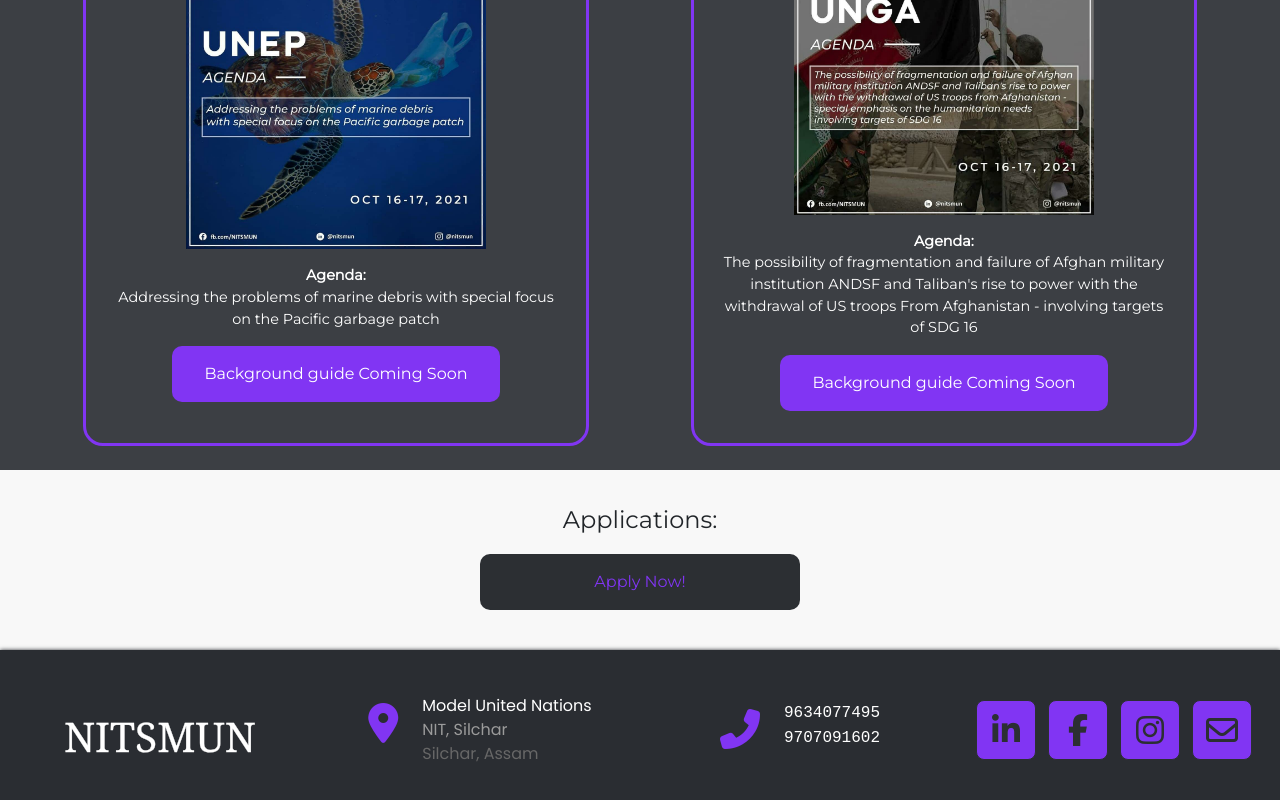
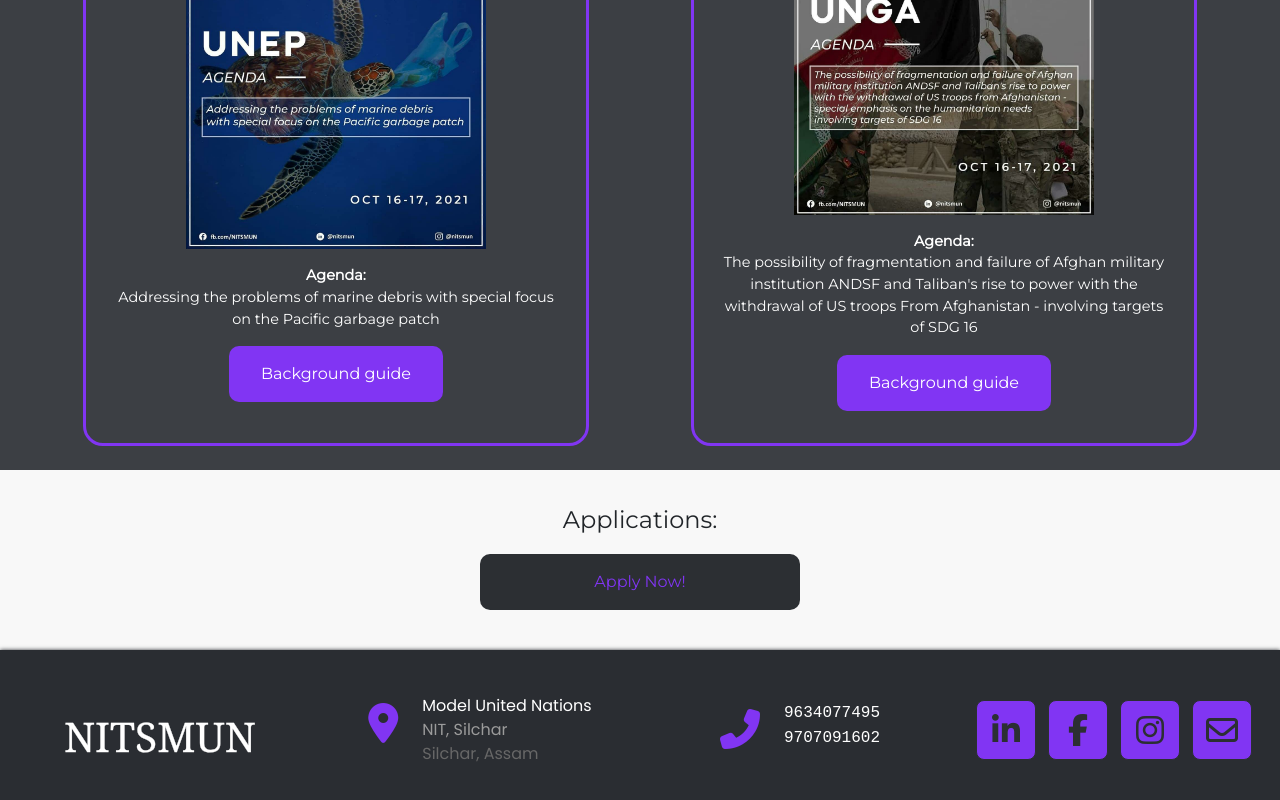
Before and after one commit to nitsmun/nitsmun2021-22, a React (Create React App) app: page /events/mun-u18 in a window 1280 px wide. Shown: the part 1198-1998 px from the top of the page. Built offline with nearby package versions, Linux system fonts and the light colour scheme.

Commit message:
updated home page

```diff
--- a/src/components/Agenda.jsx
+++ b/src/components/Agenda.jsx
@@ -1,8 +1,16 @@
 import React from 'react'
+import { useHistory } from 'react-router';
 import "./Agenda.css";
 
 
 function Agenda() {
+
+    const history = useHistory();
+    const bgguide = () =>{
+        let path = 'https://drive.google.com/drive/folders/1tLWtvsP_MuIXdJV4au5OT_jSSHlWQAcq';
+        history.push(path);
+      }
+
     return (
         <>
             {/* small-screen */}
@@ -12,14 +20,14 @@ function Agenda() {
                     <h1 style={{ fontVariant: "small-caps" }}>United Nations Environment Programme</h1>
                     <img width="300px" className="img-fluid my-2" src="/img/Agenda_unep.jpeg" alt="agenda" />
                     <p style={{ fontSize: "0.9rem" }}><strong>Agenda: </strong><br />Addressing the problems of marine debris with special focus on the Pacific garbage patch</p>
-                    <button className="custom mb-3" style={{fontSize:"0.9rem"}}>Background guide Coming Soon</button>
+                    <button onClick={bgguide} className="custom mb-3" style={{fontSize:"0.9rem"}}>Background guide</button>
 
                 </div>
                 <div className="text-center box px-3 py-2 my-3">
                     <h1 style={{ fontVariant: "small-caps" }}>United Nations General Assembly</h1>
                     <img width="300px" className="img-fluid my-2" src="/img/Agenda_unga.jpeg" alt="agenda" />
                     <p style={{ fontSize: "0.9rem" }}><strong>Agenda: </strong><br />The possibility of fragmentation and failure of Afghan military institution ANDSF and Taliban's rise to power with the withdrawal of US troops From Afghanistan - involving targets of SDG 16</p>
-                    <button className="custom mb-3" style={{fontSize:"0.9rem"}}>Background guide Coming Soon</button>
+                    <button onClick={bgguide} className="custom mb-3" style={{fontSize:"0.9rem"}}>Background guide</button>
 
                 </div>
             </div>
@@ -34,7 +42,7 @@ function Agenda() {
                                     <h3 style={{ fontVariant: "small-caps" }}>United Nations Environment Programme</h3>
                                     <img width="300px" className="img-fluid" src="/img/Agenda_unep.jpeg" alt="agenda" />
                                     <p className="mt-3" style={{ fontSize: "0.9rem" }}><strong>Agenda: </strong><br />Addressing the problems of marine debris with special focus on the Pacific garbage patch</p>
-                                    <button className="custom mb-3">Background guide Coming Soon</button>
+                                    <button onClick={bgguide} className="custom mb-3">Background guide</button>
                                 </div>
                             </div>
                             <div className="box col-md-5 text-center">
@@ -42,7 +50,7 @@ function Agenda() {
                                     <h3 style={{ fontVariant: "small-caps" }}>United Nations General Assembly</h3>
                                     <img width="300px" className="img-fluid" src="/img/Agenda_unga.jpeg" alt="agenda" />
                                     <p className="mt-3" style={{ fontSize: "0.9rem" }}><strong>Agenda: </strong><br />The possibility of fragmentation and failure of Afghan military institution ANDSF and Taliban's rise to power with the withdrawal of US troops From Afghanistan - involving targets of SDG 16</p>
-                                    <button className="custom mb-3" >Background guide Coming Soon</button>
+                                    <button onClick={bgguide} className="custom mb-3" >Background guide</button>
                                 </div>
                             </div>
                         </div>
--- a/src/components/screens/Home.jsx
+++ b/src/components/screens/Home.jsx
@@ -55,7 +55,7 @@ const Home = (props) => {
             <div className="line"></div>
           </div>
           <br />
-          <img src="/img/homepage_pic.jpg" alt="Apply Now" />
+          <img src="/img/homepage_pic.jpeg" alt="Apply Now" />
           <a
             href="https://docs.google.com/forms/d/e/1FAIpQLSd8dZLvPHk0L4QEtEDB6cNhfmTZ58ZA81TVpsSdVRyJgUs0ZQ/viewform"
             target="_blank"
```
Also changed, not shown: public/img/homepage_pic.jpeg (added).
